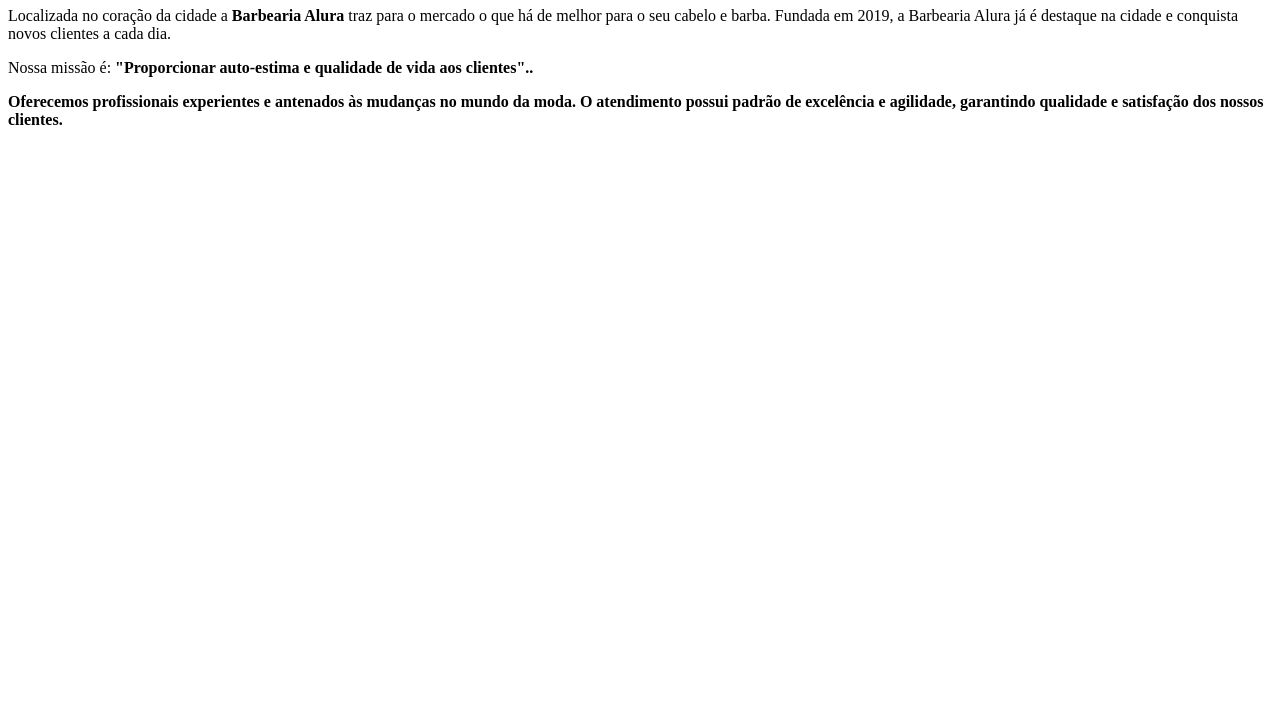
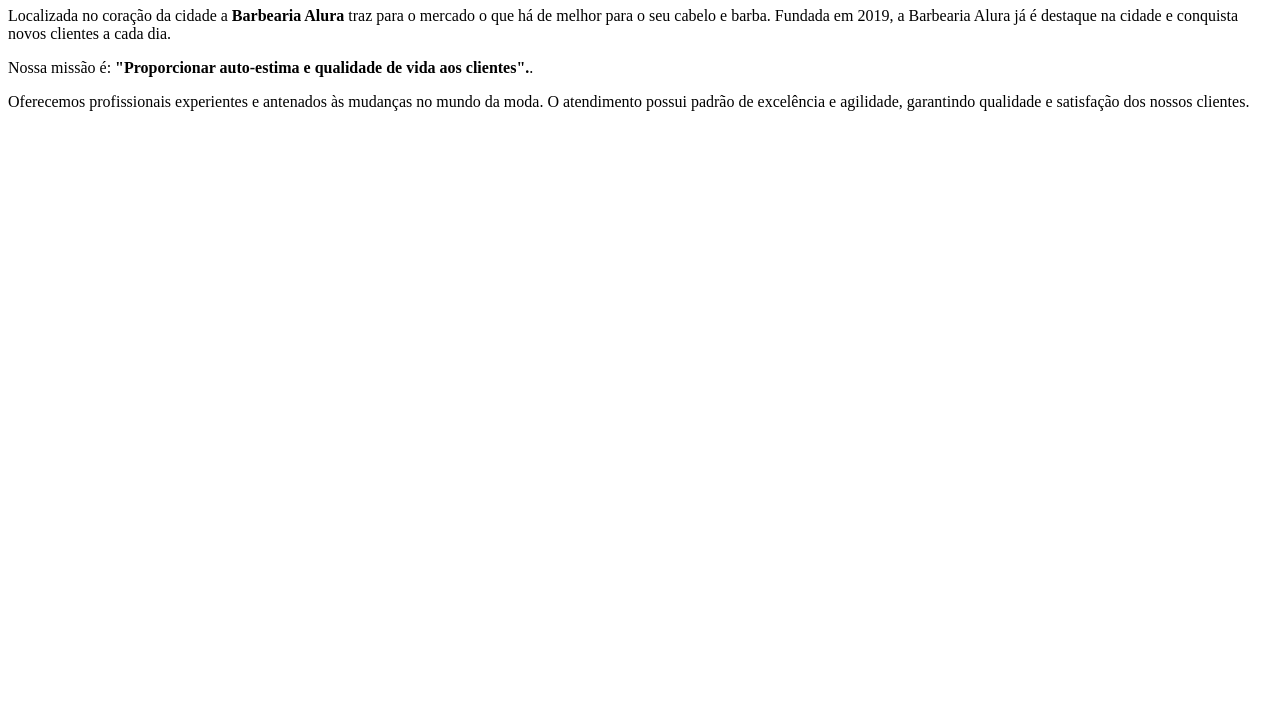
Before and after one commit to KarollyneRebelo/1-repositorio, a plain HTML site: page aula11.html in a window 1280 px wide. Shown: the part 73-800 px from the top of the page. Drawn offline with Linux system fonts and the light colour scheme.

Commit message:
Update aula11.html

```diff
--- a/aula11.html
+++ b/aula11.html
@@ -9,7 +9,7 @@
 
     <p>Localizada no coração da cidade a <strong>Barbearia Alura</strong> traz para o mercado o que há de melhor para o seu cabelo e barba. Fundada em 2019, a Barbearia Alura já é destaque na cidade e conquista novos clientes a cada dia.</p>
 
-  <p>Nossa missão é: <strong> "Proporcionar auto-estima e qualidade de vida aos clientes".<strong>.</em></p>
+  <p>Nossa missão é: <strong> "Proporcionar auto-estima e qualidade de vida aos clientes".</strong>.</em></p>
 
   <p>Oferecemos profissionais experientes e antenados às mudanças no mundo da moda. O atendimento possui padrão de excelência e agilidade, garantindo qualidade e satisfação dos nossos clientes.
   </body>
```
